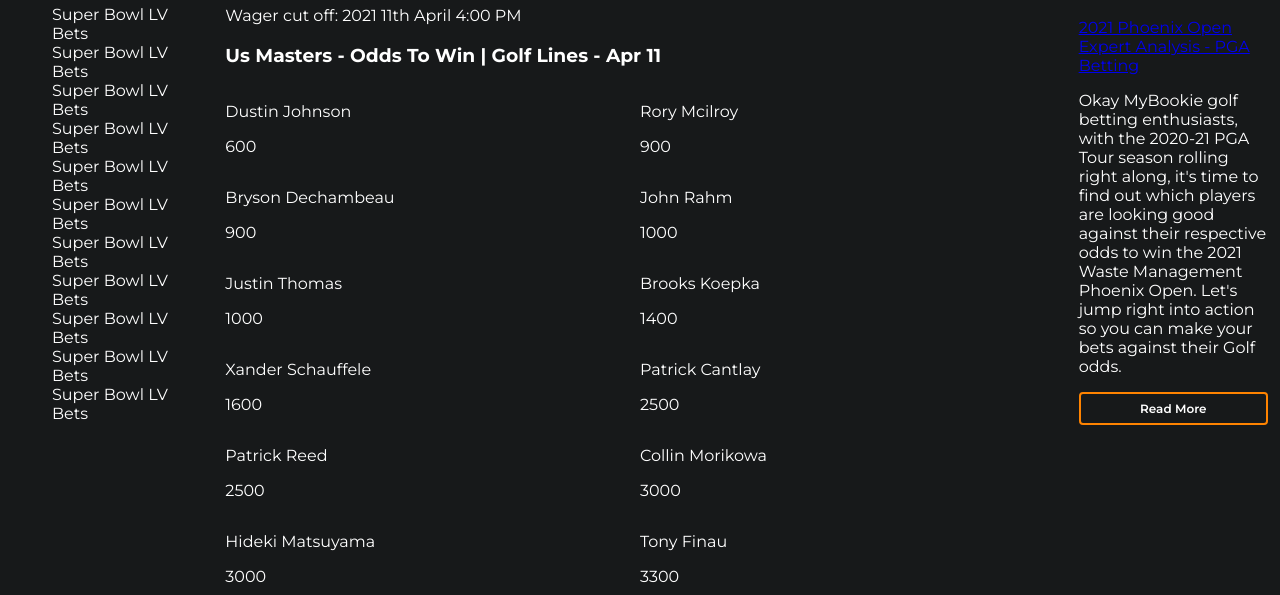
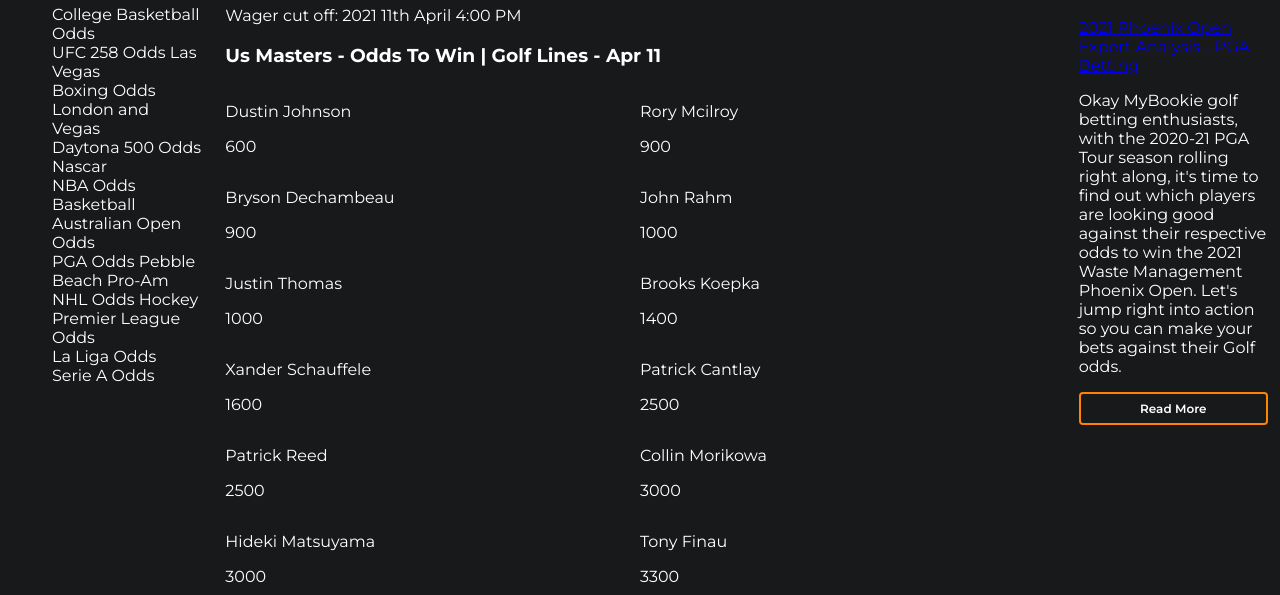
Before and after one commit to jarkin13/my-bookie, a plain HTML site: page v1/index.html in a window 1280 px wide. Shown: the part 205-800 px from the top of the page. Drawn offline with Linux system fonts and the light colour scheme.

Commit message:
Added featured bets list items

```diff
--- a/v1/index.html
+++ b/v1/index.html
@@ -131,17 +131,17 @@
           <nav class="sidebar col col-2">
             <h2 class="sidebar__title">Featured Bets</h2>
             <ul>
-              <li>Super Bowl LV Bets</li>
-              <li>Super Bowl LV Bets</li>
-              <li>Super Bowl LV Bets</li>
-              <li>Super Bowl LV Bets</li>
-              <li>Super Bowl LV Bets</li>
-              <li>Super Bowl LV Bets</li>
-              <li>Super Bowl LV Bets</li>
-              <li>Super Bowl LV Bets</li>
-              <li>Super Bowl LV Bets</li>
-              <li>Super Bowl LV Bets</li>
-              <li>Super Bowl LV Bets</li>
+              <li>College Basketball Odds</li>
+              <li>UFC 258 Odds Las Vegas</li>
+              <li>Boxing Odds London and Vegas</li>
+              <li>Daytona 500 Odds Nascar</li>
+              <li>NBA Odds Basketball</li>
+              <li>Australian Open Odds</li>
+              <li>PGA Odds Pebble Beach Pro-Am</li>
+              <li>NHL Odds Hockey</li>
+              <li>Premier League Odds</li>
+              <li>La Liga Odds</li>
+              <li>Serie A Odds</li>
             </ul>
           </nav>
           <div class="col col-8 content content__main-content">
```
